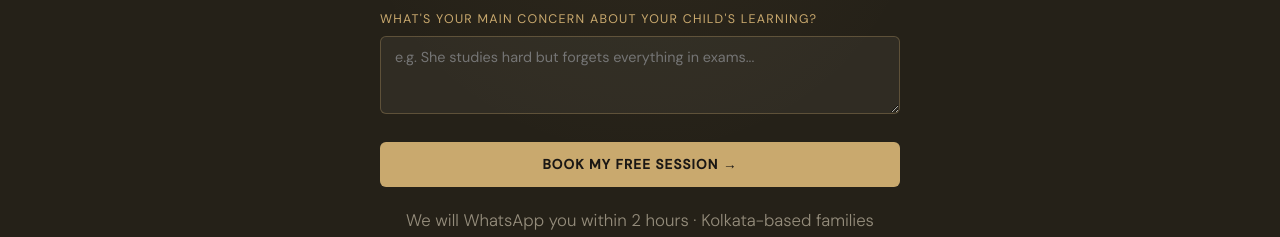
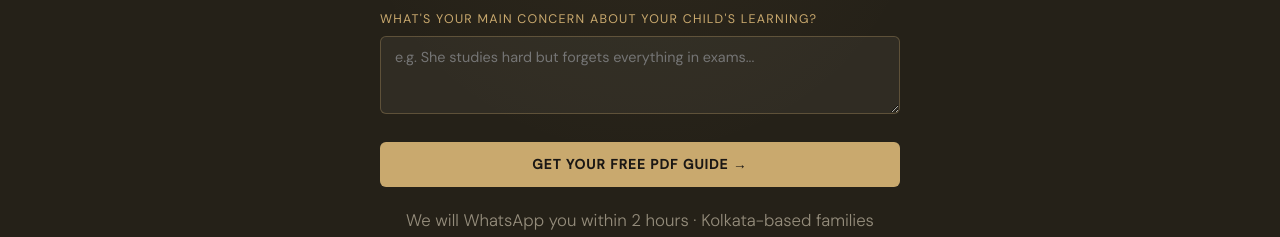
Before and after one commit to Ani1967/educreation, a Next.js app: page / in a window 1280 px wide. Shown: the part 8684-8921 px from the top of the page. Built offline with nearby package versions, Linux system fonts and the light colour scheme.

Commit message:
BookingForm Step 1 - button text to GET YOUR FREE PDF GUIDE

```diff
--- a/app/components/BookingForm.tsx
+++ b/app/components/BookingForm.tsx
@@ -132,7 +132,7 @@ export default function BookingForm() {
         <textarea name="concern" rows={3} placeholder="e.g. She studies hard but forgets everything in exams..." style={{ ...inputStyle, resize: "vertical" }} />
       </div>
       <button type="submit" disabled={state === "loading"} style={{ width: "100%", padding: "14px", background: "var(--gold)", color: "var(--dark)", border: "none", borderRadius: "6px", fontFamily: "'DM Sans',sans-serif", fontSize: "0.85rem", fontWeight: 600, letterSpacing: "0.08em", textTransform: "uppercase", cursor: "pointer", transition: "background 0.2s", opacity: state === "loading" ? 0.7 : 1 }}>
-        {state === "loading" ? "Sending..." : "BOOK MY FREE SESSION →"}
+        {state === "loading" ? "Sending..." : "GET YOUR FREE PDF GUIDE →"}
       </button>
       {state === "error" && (
         <div style={{ marginTop: "1rem", textAlign: "center", padding: "1rem", background: "rgba(163,45,45,0.12)", border: "0.5px solid rgba(163,45,45,0.3)", borderRadius: "8px" }}>
```
